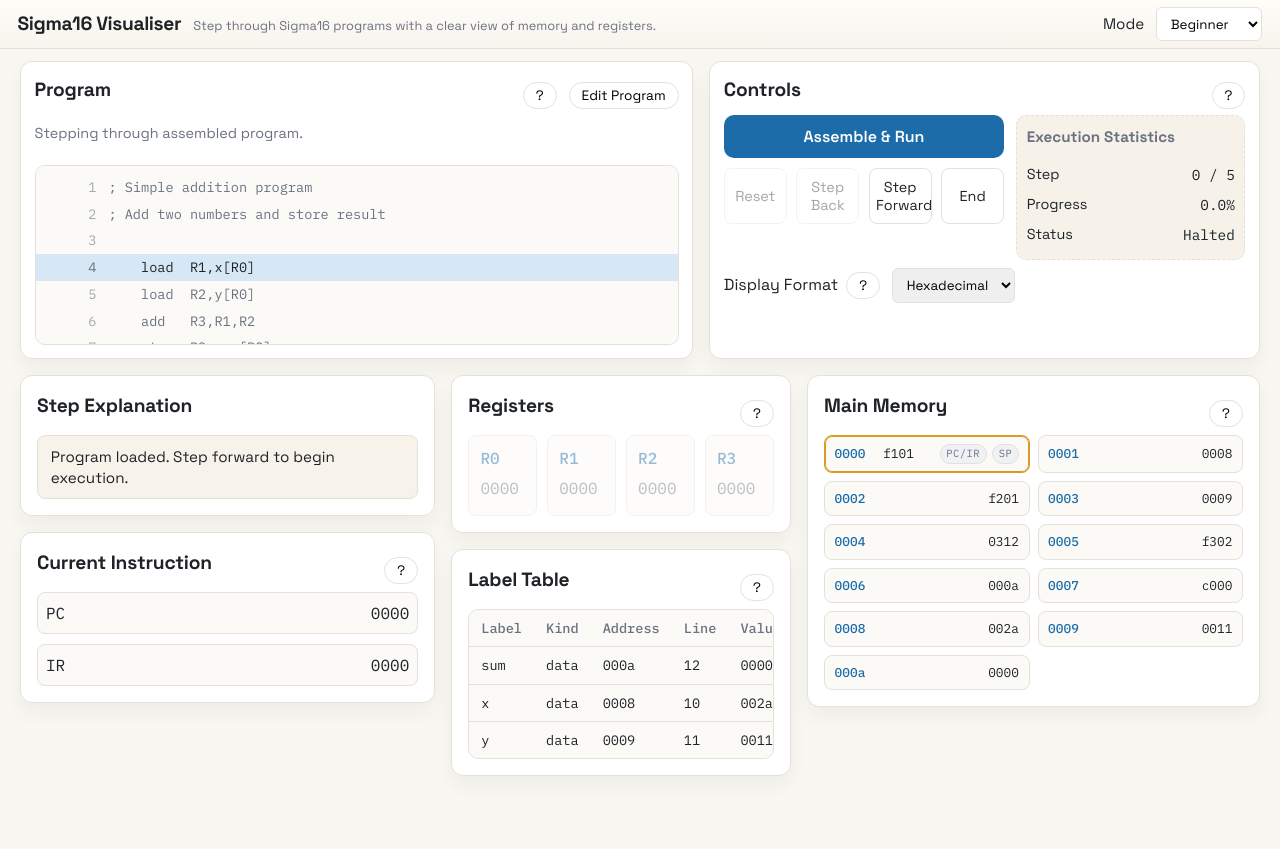
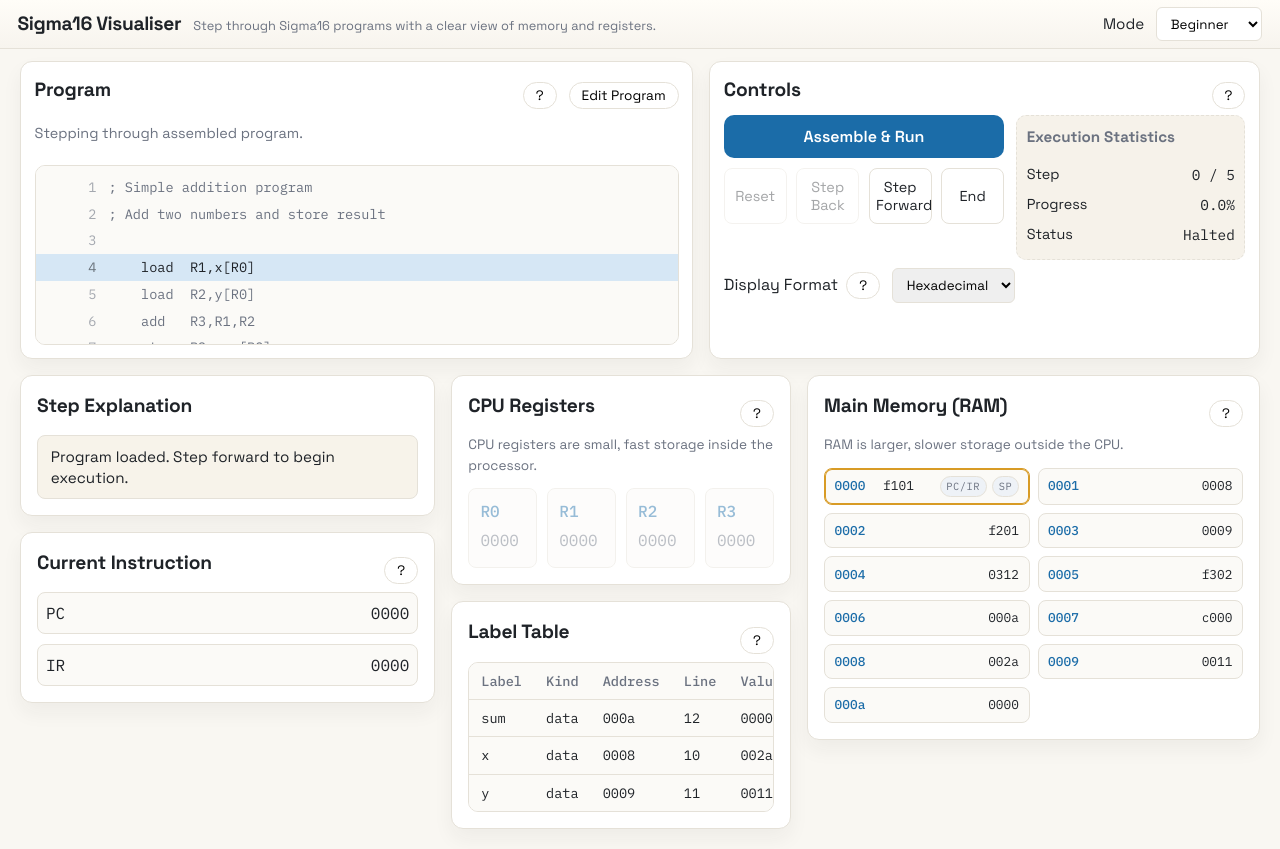
Before and after one commit to laurieshinn89/sigma16-visualiser, a React (Vite) app: page / in a window 1280 px wide. Both pictures are taken after a click on the button "Assemble & Run". Before the commit the page ends 800 px from the top, so only its background shows below. Built offline with nearby package versions, Linux system fonts and the light colour scheme.

Commit message:
Clarify CPU registers vs RAM

```diff
--- a/src/components/Sigma16Visualizer.css
+++ b/src/components/Sigma16Visualizer.css
@@ -392,6 +392,12 @@ section h2 {
   line-height: 1.4;
 }
 
+.panel-subtitle {
+  margin: 0 0 0.75rem 0;
+  font-size: 0.85rem;
+  color: var(--muted);
+}
+
 .listing-line {
   display: grid;
   grid-template-columns: 3rem 1fr;
--- a/src/components/Sigma16Visualizer.jsx
+++ b/src/components/Sigma16Visualizer.jsx
@@ -567,7 +567,7 @@ export function Sigma16Visualizer() {
               <div className="middle-panel">
                 <section className="registers-section">
                   <div className="section-title">
-                    <h2>Registers</h2>
+                    <h2>CPU Registers</h2>
                     <button
                       type="button"
                       className={`help-button ${openHelp.registers ? 'active' : ''}`}
@@ -580,8 +580,14 @@ export function Sigma16Visualizer() {
                   </div>
                   {openHelp.registers && (
                     <p className="pane-help">
-                      Register values at the current step. Beginner mode dims unused registers
-                      until they are touched.
+                      Register values at the current step. Registers live inside the CPU and store
+                      small, fast-changing values while your program runs. Beginner mode dims
+                      unused registers until they are touched.
+                    </p>
+                  )}
+                  {mode === 'beginner' && (
+                    <p className="panel-subtitle">
+                      CPU registers are small, fast storage inside the processor.
                     </p>
                   )}
                   <div className="registers-grid">
@@ -668,7 +674,7 @@ export function Sigma16Visualizer() {
               <div className="right-panel">
                 <section className="memory-section">
                   <div className="section-title">
-                    <h2>Main Memory</h2>
+                    <h2>Main Memory (RAM)</h2>
                     <button
                       type="button"
                       className={`help-button ${openHelp.memory ? 'active' : ''}`}
@@ -681,8 +687,14 @@ export function Sigma16Visualizer() {
                   </div>
                   {openHelp.memory && (
                     <p className="pane-help">
-                      Memory words in use. Highlights show the current instruction address (PC/IR)
-                      and the stack pointer (SP).
+                      Memory words in use. RAM is separate from the CPU and holds both instructions
+                      and data. Highlights show the current instruction address (PC/IR) and the
+                      stack pointer (SP).
+                    </p>
+                  )}
+                  {mode === 'beginner' && (
+                    <p className="panel-subtitle">
+                      RAM is larger, slower storage outside the CPU.
                     </p>
                   )}
                   <div className="memory-view">
```
